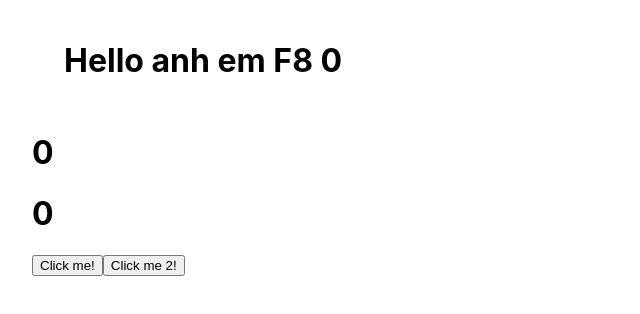
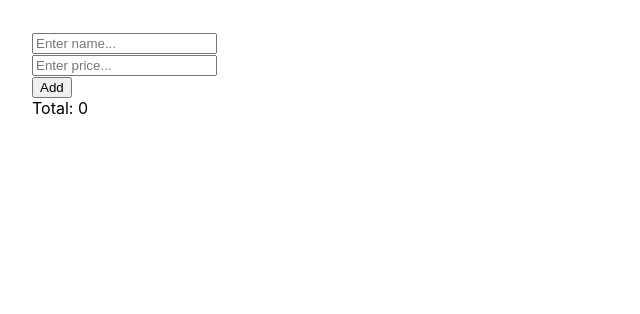
Before and after one commit to Nhantran65/React_add_chore, a React (Create React App) app: page / in a window 1280 px wide. Shown: the top 314 px of the page, without its empty margins (0-640 px from the left). Built offline with nearby package versions, Linux system fonts and the light colour scheme.

Commit message:
Add Name and Price of the Products and calculate the total price of the Products by using useMemo

```diff
--- a/src/App.js
+++ b/src/App.js
@@ -1,34 +1,62 @@
-import { useEffect, useState, useLayoutEffect , useRef} from 'react'
 
-// 1. memo()-> Higher Order Component
-// 2. useCallback()
-  // -reference types
-  // -React memo()
+import { useState, useRef, useMemo } from "react";
 
-import Content from "./Content";
 function App() {
-  const [count, setCount]= useState(0)
-  const [count2, setCount2]= useState(0)
+  const [name, setName] = useState("");
+  const [price, setPrice] = useState("");
+  const [products, setProducts] = useState([]);
 
+  const nameInput = useRef();
 
-  const increase = ()=>{
-    setCount(count + 1)
-  }
-  const increase2 = ()=>{
-    setCount2(count2 + 1)
-  }
-  return(
-    <div style={{padding: '10px 32px'}}>
-      <Content count={count}/>
-     <h1>
-      {count}
-     </h1>
-     <h1>
-      {count2}
-     </h1>
-     <button onClick={increase}>Click me!</button>
-     <button onClick={increase2}>Click me 2!</button>
+  const handleSubmit = () => {
+    setProducts((prev) => {
+      return [...prev, { name, price: +price }];
+    });
+    setName("");
+    setPrice("");
+    nameInput.current.focus();
+  };
 
-    </div>)
+  const total = useMemo(() =>{
+    const result = products.reduce(
+     (result, product) => {
+      console.log('tính toán lại......')
+
+     return result + product.price},
+      0
+    );
+    return result;
+  }, [products]);
+  // nếu để Dependencies rỗng thì nó chỉ trả kết quả một lần là kết quả đã tính toán trước đó và không update lại cái mới
+  // Dependencies được chuyền vào thay đổi thì tính toán lại không thì không re-render lại
+
+  return (
+    <div style={{ padding: 32 }}>
+      <input
+        ref={nameInput}
+        placeholder="Enter name..."
+        value={name}
+        onChange={(e) => setName(e.target.value)}
+      />
+      <br />
+      <input
+        placeholder="Enter price..."
+        value={price}
+        onChange={(e) => setPrice(e.target.value)}
+      />
+      <br />
+      <button onClick={handleSubmit}>Add</button>
+      <br />
+      Total: {total}
+      <ul>
+        {products.map((product, index) => (
+          <li key={index}>
+            {product.name} - {product.price}
+          </li>
+        ))}
+      </ul>
+    </div>
+  );
 }
+
 export default App;
--- a/src/Content.js
+++ b/src/Content.js
@@ -6,14 +6,15 @@ import { useEffect, useState, useLayoutEffect , useRef, memo} from 'react'
 // Higher Order Component
 // Props
 
-function Content({count}) {
+function Content({onIncrease} ) {
 
 
     return(
       <div style={{padding: '10px 32px'}}>
        <h1>
-        Hello anh em F8 {count}
+        Hello anh em F8
        </h1>
+       <button onClick={onIncrease}>Click me!</button>
       </div>)
 }
 
```
